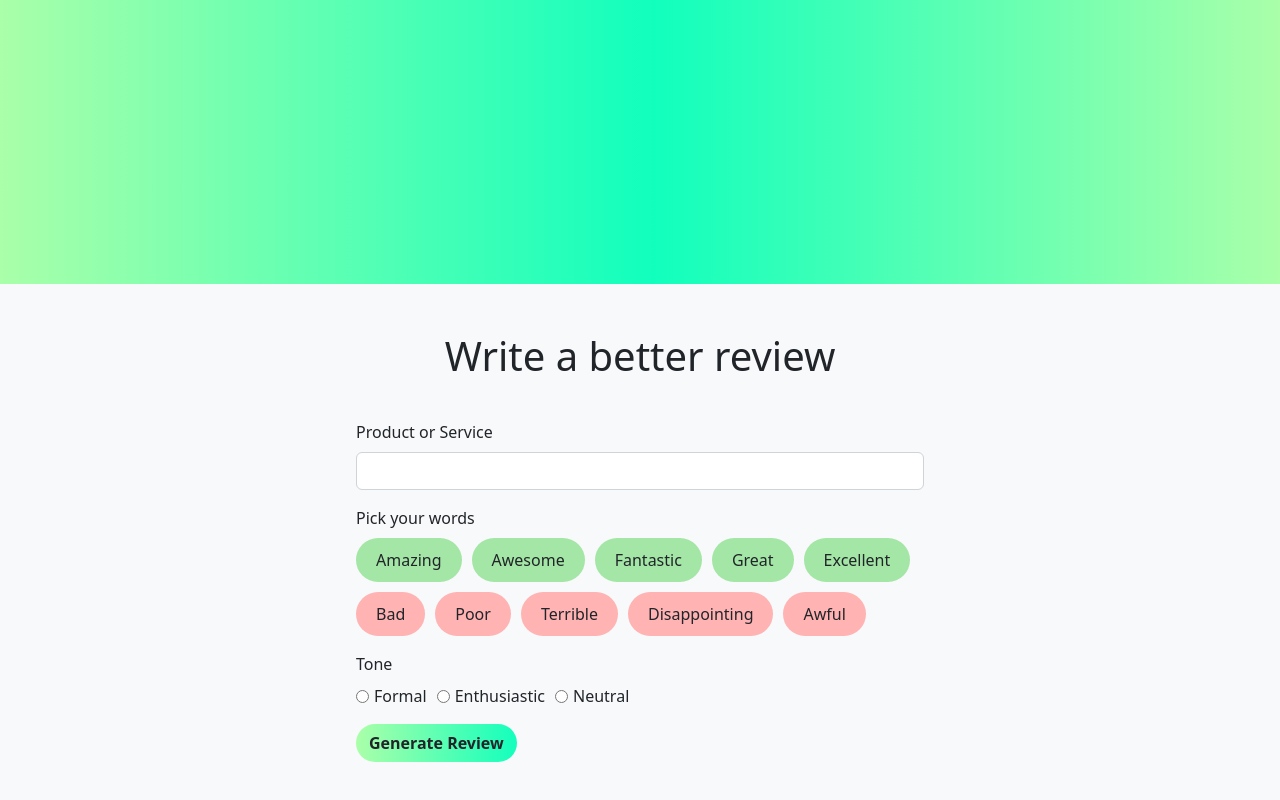
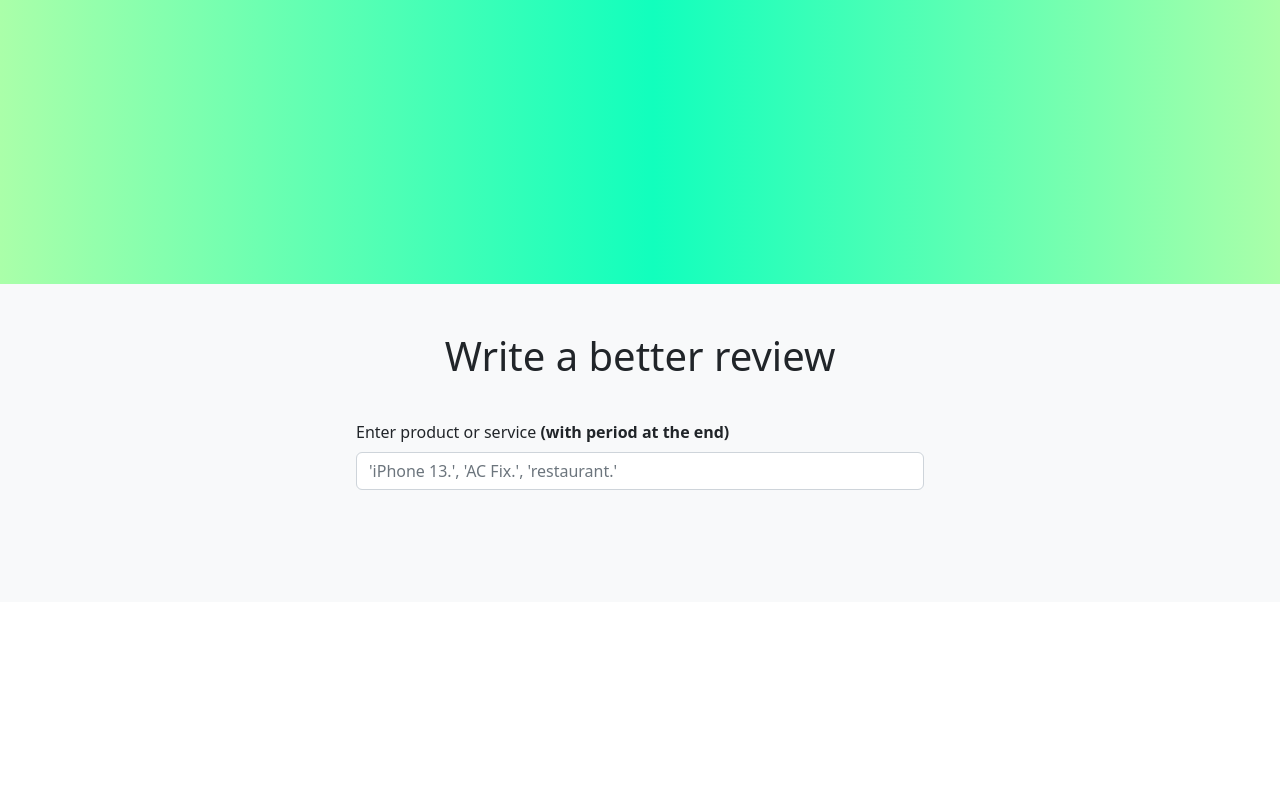
Before and after one commit to yohanJS/aira-app, a Vue app: page / in a window 1280 px wide. Shown: the part 572-1372 px from the top of the page. After the commit the page ends 1174 px from the top, so only its background shows below. Built offline with nearby package versions, Linux system fonts and the light colour scheme.

Commit message:
adding axios adding a new api enpoint for generating words

```diff
--- a/package.json
+++ b/package.json
@@ -9,6 +9,7 @@
     "preview": "vite preview"
   },
   "dependencies": {
+    "axios": "^1.7.2",
     "vue": "^3.4.31"
   },
   "devDependencies": {
--- a/src/components/GenerateReviewSection.vue
+++ b/src/components/GenerateReviewSection.vue
@@ -5,45 +5,18 @@
         <h5 class="display-6 m-0">Write a better review</h5>
         <form @submit.prevent="generateReview" class="p-4 text-start">
           <div class="mb-3 pt-3">
-            <label class="form-label">Product or Service</label>
-            <input class="form-control" type="text">
-            <label class="form-label mt-3">Pick your words</label>
-            <div class="word-bubbles">
-              <div
-                v-for="word in words"
-                :key="word.value"
-                class="bubble"
-                :class="{'selected': selectedWords.includes(word.value), 'positive': word.type === 'positive', 'negative': word.type === 'negative'}"
-                @click="toggleWordSelection(word.value)"
-              >
-                {{ word.label }}
-              </div>
+            <label class="form-label">Enter product or service <strong>(with period at the end)</strong></label>
+            <input class="form-control" type="text" placeholder="'iPhone 13.', 'AC Fix.', 'restaurant.'" v-model="productOrService" :disabled="loading">
+            <p class="mt-3">{{ words }}</p>
+            <div class="col-12 text-center" v-if="displaySpinnerMessage">
+              <span>
+                <div class="spinner-border text-primary" role="status">
+                  <span class="visually-hidden">Loading...</span>
+                </div>
+              </span>
             </div>
           </div>
-          <div class="mb-3">
-            <label class="form-label">Tone</label>
-            <div class="radio-buttons">
-              <label>
-                <input type="radio" value="formal" v-model="form.tone"> Formal
-              </label>
-              <label>
-                <input type="radio" value="enthusiastic" v-model="form.tone"> Enthusiastic
-              </label>
-              <label>
-                <input type="radio" value="neutral" v-model="form.tone"> Neutral
-              </label>
-            </div>
-          </div>
-          <button type="submit" class="btn rounded-pill btn-grad text-dark fw-bold m-0">Generate Review</button>
         </form>
-      </div>
-    </div>
-
-    <div v-if="generatedReview" class="card mb-4">
-      <div class="card-body">
-        <h5 class="card-title">Generated Review</h5>
-        <p class="card-text">{{ generatedReview }}</p>
-        <button @click="copyReview" class="btn btn-secondary">Copy Review</button>
       </div>
     </div>
   </div>
@@ -116,57 +89,35 @@
 }
 </style>
 
-<script>
-export default {
-  data() {
-    return {
-      form: {
-        name: '',
-        email: '',
-        rating: '',
-        tone: ''
-      },
-      generatedReview: '',
-      words: [
-        { value: 'amazing', label: 'Amazing', type: 'positive' },
-        { value: 'awesome', label: 'Awesome', type: 'positive' },
-        { value: 'fantastic', label: 'Fantastic', type: 'positive' },
-        { value: 'great', label: 'Great', type: 'positive' },
-        { value: 'excellent', label: 'Excellent', type: 'positive' },
-        { value: 'bad', label: 'Bad', type: 'negative' },
-        { value: 'poor', label: 'Poor', type: 'negative' },
-        { value: 'terrible', label: 'Terrible', type: 'negative' },
-        { value: 'disappointing', label: 'Disappointing', type: 'negative' },
-        { value: 'awful', label: 'Awful', type: 'negative' }
-      ],
-      selectedWords: []
-    };
-  },
-  methods: {
-    toggleWordSelection(wordValue) {
-      if (this.selectedWords.includes(wordValue)) {
-        this.selectedWords = this.selectedWords.filter(word => word !== wordValue);
-      } else {
-        this.selectedWords.push(wordValue);
-      }
-    },
-    generateReview() {
-      const selectedWords = this.words.filter(word => this.selectedWords.includes(word.value));
-      const positiveWords = selectedWords.filter(word => word.type === 'positive').map(word => word.label).join(', ');
-      const negativeWords = selectedWords.filter(word => word.type === 'negative').map(word => word.label).join(', ');
-      this.generatedReview = `Name: ${this.form.name}
-      Email: ${this.form.email}
-      Rating: ${this.form.rating}
-      Positive Words: ${positiveWords}
-      Negative Words: ${negativeWords}
-      Tone: ${this.form.tone}
-      Review: This product is ${positiveWords}. However, it could be ${negativeWords}. Overall, my experience was ${this.form.tone}.`;
-    },
-    copyReview() {
-      navigator.clipboard.writeText(this.generatedReview).then(() => {
-        alert('Review copied to clipboard');
+<script setup>
+import axios from 'axios'
+import { ref, watch } from 'vue'
+
+const productOrService = ref('')
+const words = ref('')
+const loading = ref(false)
+let displaySpinnerMessage = false
+
+watch(productOrService, async (newProductOrService) => {
+  if (newProductOrService.includes('.')) {
+    loading.value = true
+    words.value = 'Generating words..'
+    try {
+      displaySpinnerMessage = true
+      const { data } = await axios.post("https://www.bloggyapi.com/api/GenerateWords", {
+        productOrService: newProductOrService
       });
+      words.value = data
+      displaySpinnerMessage = false
+      setTimeout(() => {
+        window.location.href = "#";
+      }, 5000);
+
+    } catch (error) {
+      words.value = 'Error! Could not reach the API. ' + error
+    } finally {
+      loading.value = false
     }
   }
-};
+})
 </script>
--- a/src/components/Hero.vue
+++ b/src/components/Hero.vue
@@ -14,7 +14,7 @@
               <p id="welcomeMsg" class="mt-4 pb-3 btn-text-color fw-size-600">
               Experience the future of AI assistance with our cutting-edge technology.
               </p>
-              <button class="btn rounded-pill btn-dark text-light fw-bold m-0"  onclick="window.location.href='#freeQuoteBtn'">Explore AI</button>
+              <button class="btn rounded-pill btn-dark text-light fw-bold m-0"  onclick="window.location.href='#'">Explore AI</button>
             </div>
           </div>
          </div>
@@ -66,7 +66,6 @@ if (isMobile.value) {
   welcomeMsg.classList.remove("mt-4");
 } else {
   welcomeMsg.classList.add("mt-4");
-  freeQuoteBtn.classList.add("mr-r");
 }
 });
 </script>
--- a/src/components/NavBar.vue
+++ b/src/components/NavBar.vue
@@ -112,7 +112,7 @@
                 d="M8 0a8 8 0 0 0-2.915 15.452c-.07-.633-.134-1.606.027-2.297.146-.625.938-3.977.938-3.977s-.239-.479-.239-1.187c0-1.113.645-1.943 1.448-1.943.682 0 1.012.512 1.012 1.127 0 .686-.437 1.712-.663 2.663-.188.796.4 1.446 1.185 1.446 1.422 0 2.515-1.5 2.515-3.664 0-1.915-1.377-3.254-3.342-3.254-2.276 0-3.612 1.707-3.612 3.471 0 .688.265 1.425.595 1.826a.24.24 0 0 1 .056.23c-.061.252-.196.796-.222.907-.035.146-.116.177-.268.107-1-.465-1.624-1.926-1.624-3.1 0-2.523 1.834-4.84 5.286-4.84 2.775 0 4.932 1.977 4.932 4.62 0 2.757-1.739 4.976-4.151 4.976-.811 0-1.573-.421-1.834-.919l-.498 1.902c-.181.695-.669 1.566-.995 2.097A8 8 0 1 0 8 0" />
             </svg>
           </a>
-          <button class="btn rounded-pill btn-grad text-dark fw-bold m-0"  onclick="window.location.href='#freeQuoteBtn'">Write Review</button>
+          <button class="btn rounded-pill btn-grad text-dark fw-bold m-0"  onclick="window.location.href='#'">Write Review</button>
         </div>
       </div>
     </div>
```
Also changed, not shown: 1 other file (tests, documents, lock files or other folders).
